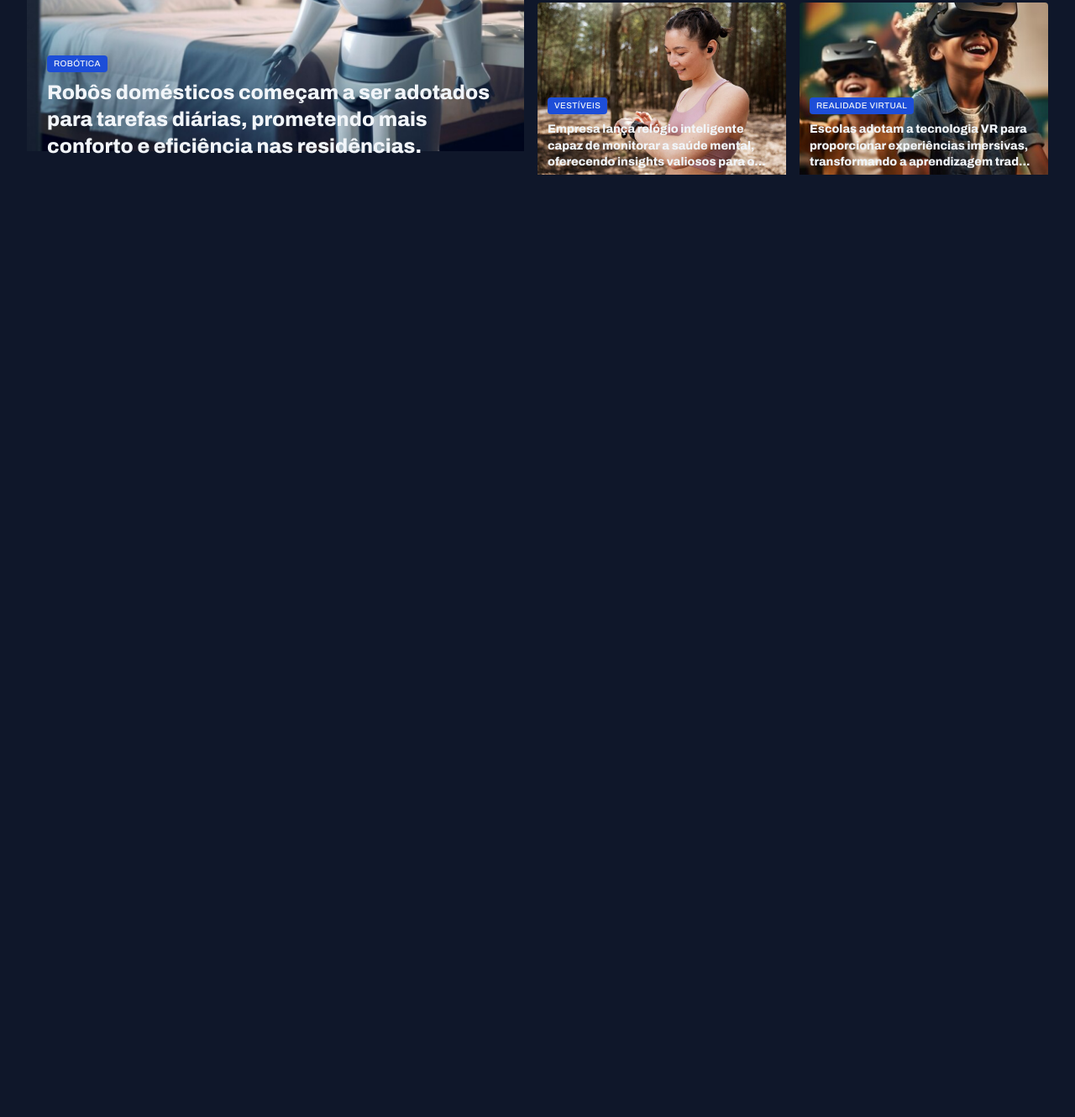
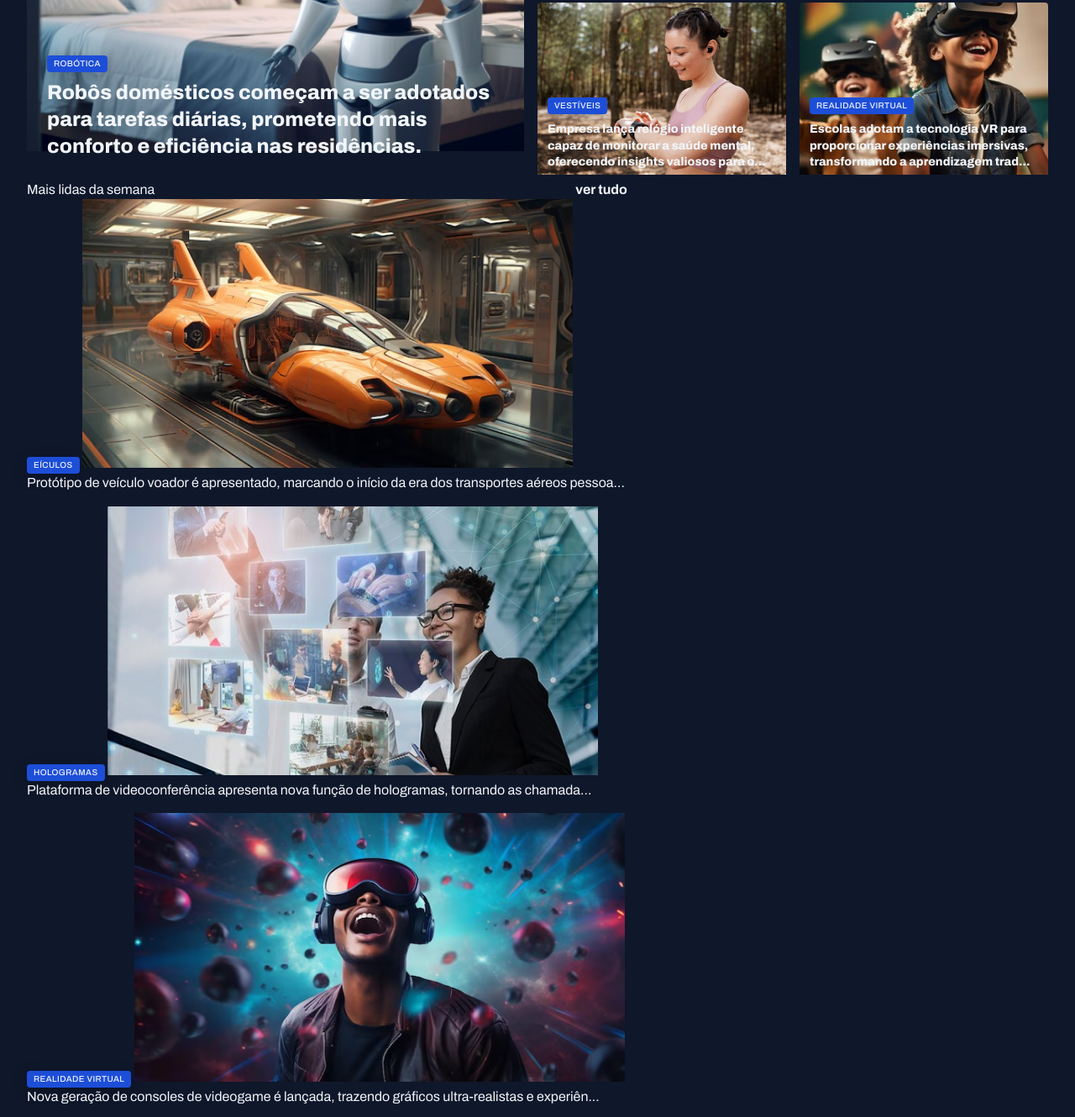
Before and after one commit to jessicaoliveiraaa/projeto-noticias, a plain HTML site: page index.html in a window 1280 px wide. Shown: the part 380-1710 px from the top of the page at 84% size. Before the commit the page ends 800 px from the top, so only its background shows below. Drawn offline with Linux system fonts and the light colour scheme.

Commit message:
estruturando a seção mais lidas da semana e adicionando o as modificações no index.html

```diff
--- a/index.html
+++ b/index.html
@@ -96,6 +96,43 @@
 
   </section>
 
+  <section id="weekly">
+    <header class="grid grid-flow-col">
+      <h3>Mais lidas da semana</h3>
+      <a href="#" class="grid grid-flow-col">
+        <strong>ver tudo</strong>
+        <span></span>
+      </a>
+    </header>
+
+     <div class="grid gap-16">
+      <figure>
+        <span class="content-tag">eículos</span>
+        <img src="styles/assets/images/Image 06.png" alt="">
+        <p>Protótipo de veículo voador é apresentado, marcando o início da era dos transportes aéreos pessoa...</p>
+      </figure>
+
+      <figure>
+        <span class="content-tag">hologramas</span>
+        <img src="styles/assets/images/Image 07.png" alt="">
+        <p>Plataforma de videoconferência apresenta nova função de hologramas, tornando as chamada...</p>
+      </figure>
+
+      <figure>
+        <span class="content-tag">realidade virtual</span>
+        <img src="styles/assets/images/Image 08.png" alt="">
+        <p>Nova geração de consoles de videogame é lançada, trazendo gráficos ultra-realistas e experiên...</p>
+      </figure>
+
+      <figure>
+        <span class="content-tag">internet</span>
+        <img src="styles/assets/images/Image 09.png" alt="">
+        <p>Projeto busca oferecer internet de alta velocidade em áreas remotas através de satélites.</p>
+      </figure>
+     </div>
+
+  </section>
+
  </main>
 </body>
 </html>
```
